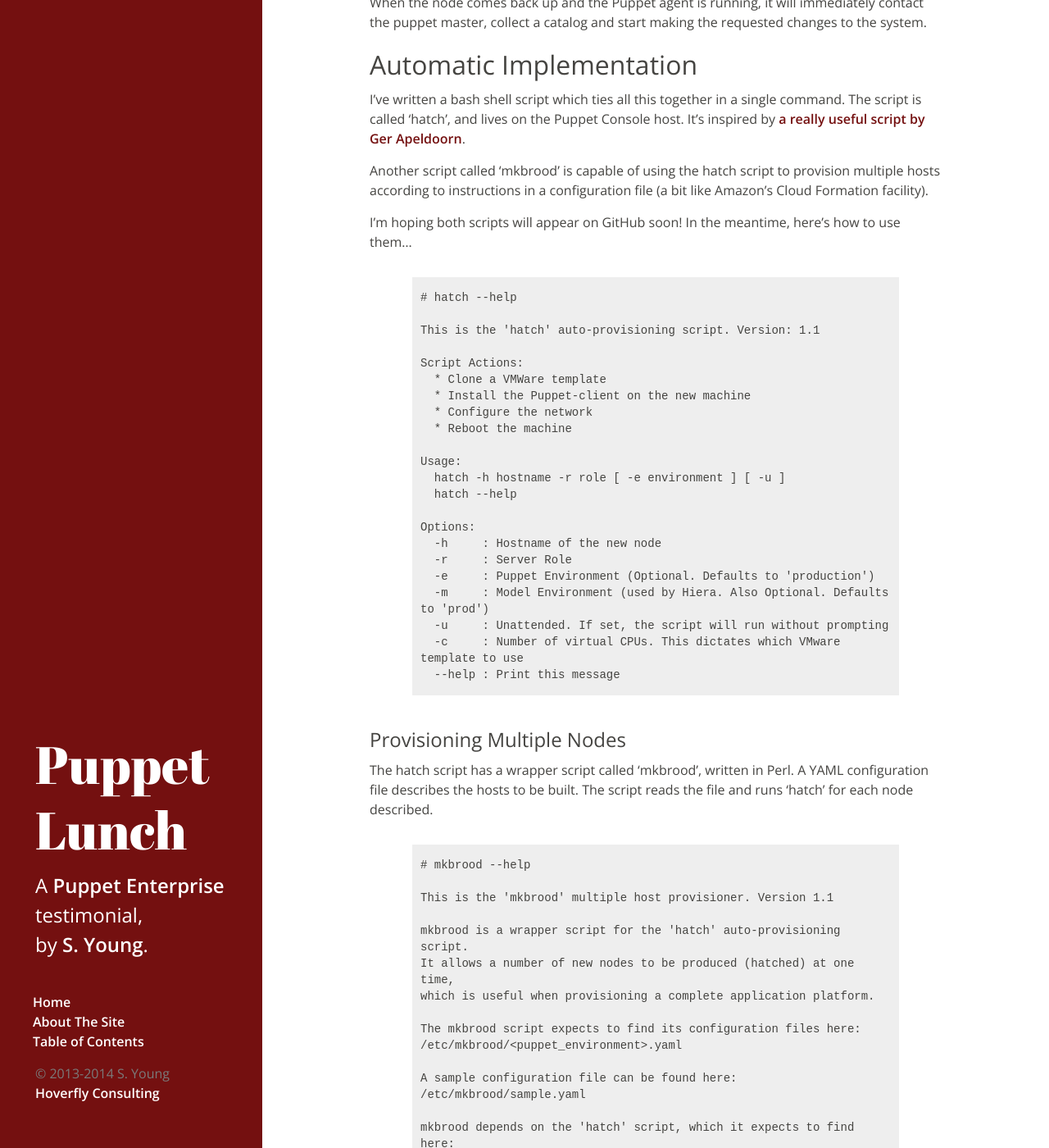
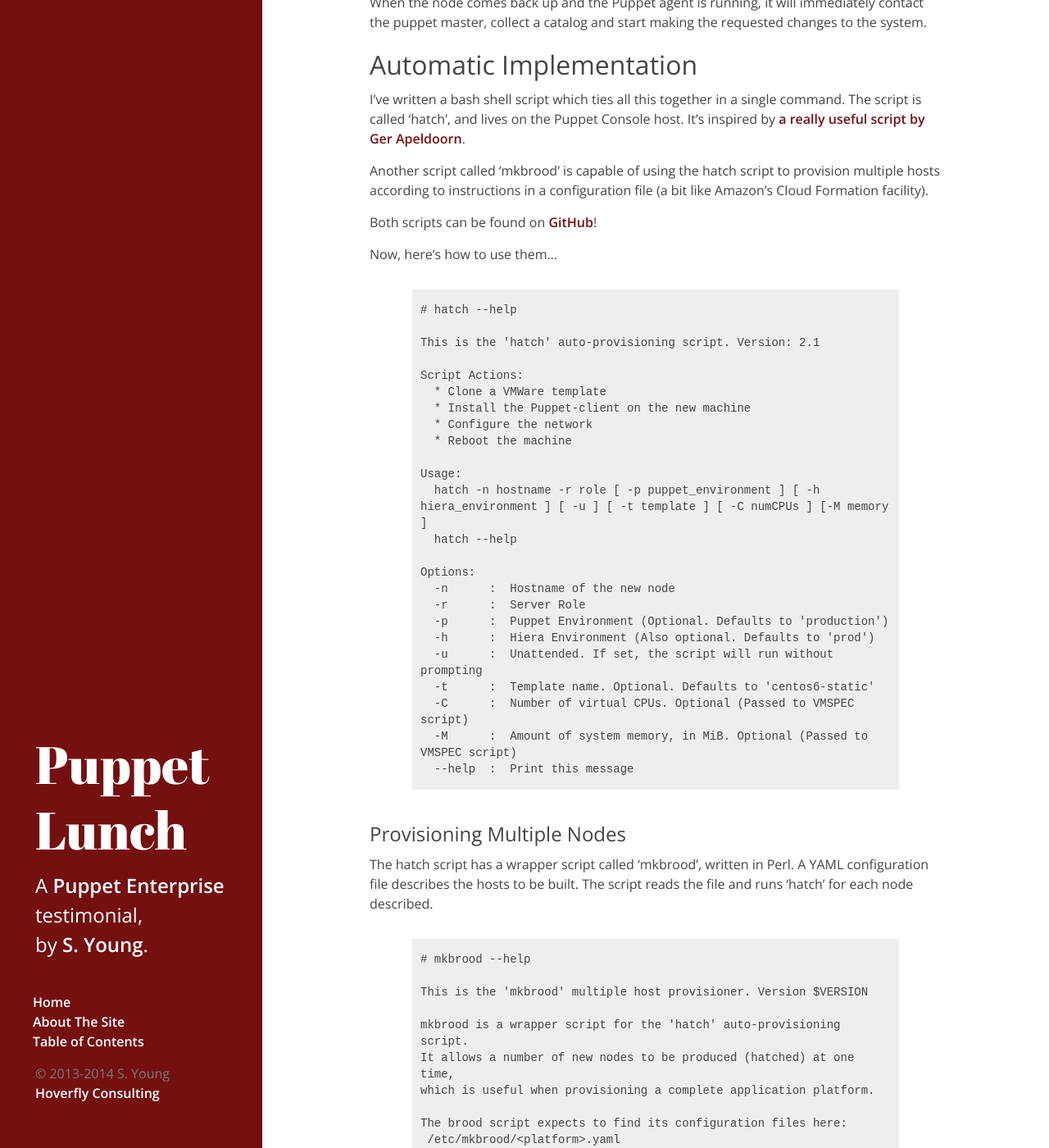
Before and after one commit to Sgydoo/puppet-lunch, a Jekyll site: the page built from _posts/2013-12-27-autoprovisioning.md, in a window 1280 px wide and 1400 px high, scrolled down 7259 px. Shown: the whole window at 82% size. Built offline with Jekyll 4.4.1, drawn with Linux system fonts in a browser that asks for light colours; Markdown is read by kramdown in place of the engine named in the settings; some of the changed text lies outside the part shown.

Commit message:
Updated Autoprovisioning chapter to link to the scripts on GitHub

```diff
--- a/_posts/2013-12-27-autoprovisioning.md
+++ b/_posts/2013-12-27-autoprovisioning.md
@@ -345,13 +345,14 @@ Another script called 'mkbrood' is capable of using the hatch script
 to provision multiple hosts according to instructions in a
 configuration file (a bit like Amazon's Cloud Formation facility).
 
-I'm hoping both scripts will appear on GitHub soon! In the meantime,
-here's how to use them...
+Both scripts can be found on [GitHub][auto-scripts]!
+
+Now, here's how to use them...
 
 {% highlight text %}
 # hatch --help
 
-This is the 'hatch' auto-provisioning script. Version: 1.1
+This is the 'hatch' auto-provisioning script. Version: 2.1
 
 Script Actions:
   * Clone a VMWare template
@@ -360,17 +361,19 @@ Script Actions:
   * Reboot the machine
 
 Usage:
-  hatch -h hostname -r role [ -e environment ] [ -u ]
+  hatch -n hostname -r role [ -p puppet_environment ] [ -h hiera_environment ] [ -u ] [ -t template ] [ -C numCPUs ] [-M memory ]
   hatch --help
 
 Options:
-  -h     : Hostname of the new node
-  -r     : Server Role
-  -e     : Puppet Environment (Optional. Defaults to 'production')
-  -m     : Model Environment (used by Hiera. Also Optional. Defaults to 'prod')
-  -u     : Unattended. If set, the script will run without prompting
-  -c     : Number of virtual CPUs. This dictates which VMware template to use
-  --help : Print this message
+  -n      :  Hostname of the new node
+  -r      :  Server Role
+  -p      :  Puppet Environment (Optional. Defaults to 'production')
+  -h      :  Hiera Environment (Also optional. Defaults to 'prod')
+  -u      :  Unattended. If set, the script will run without prompting
+  -t      :  Template name. Optional. Defaults to 'centos6-static'
+  -C      :  Number of virtual CPUs. Optional (Passed to VMSPEC script)
+  -M      :  Amount of system memory, in MiB. Optional (Passed to VMSPEC script)
+  --help  :  Print this message
 {% endhighlight %}
 
 ### Provisioning Multiple Nodes
@@ -381,27 +384,28 @@ to be built. The script reads the file and runs 'hatch' for each node described.
 {% highlight text %}
 # mkbrood --help
 
-This is the 'mkbrood' multiple host provisioner. Version 1.1
+This is the 'mkbrood' multiple host provisioner. Version $VERSION
 
 mkbrood is a wrapper script for the 'hatch' auto-provisioning script.
 It allows a number of new nodes to be produced (hatched) at one time,
 which is useful when provisioning a complete application platform.
 
-The mkbrood script expects to find its configuration files here:
-/etc/mkbrood/<puppet_environment>.yaml
+The brood script expects to find its configuration files here:
+ /etc/mkbrood/<platform>.yaml
 
-A sample configuration file can be found here:
-/etc/mkbrood/sample.yaml
-
-mkbrood depends on the 'hatch' script, which it expects to find here:
-/usr/local/bin/hatch
+It relies on the 'hatch' script, which it expects to find here:
+ /usr/local/bin/hatch
 
 Logs are written to:
-/var/log/mkbrood/<puppet_environment>.log
+ /var/log/mkbrood/<platform>.log
 
 Usage:
-  mkbrood <puppet_environment>
-  mkbrood --help
+
+ mkbrood <platform>
+ mkbrood --help
+
+Note that any environments referred to in the configuration must exist
+in the puppet configuration *before* running this script.
 {% endhighlight %}
 
 Note that a valid environment with the same name must exist in the
```
Also changed, not shown: other parts of _posts/2013-12-27-autoprovisioning.md (+1 -0 lines).
